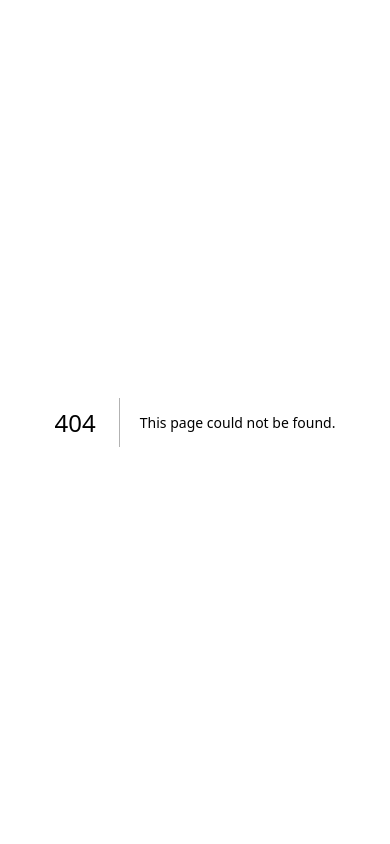
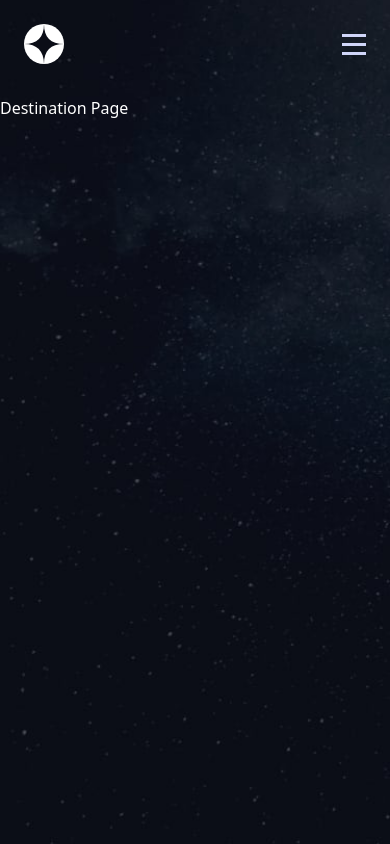
Before and after one commit to brandondykun/space-tourism, a Next.js app: page /destination in a window 390 px wide. Before the commit this address had no page. Built offline with nearby package versions, Linux system fonts and the light colour scheme; a web font is replaced by a local one.

Commit message:
Created initial pages, desktop nav bar and mobile nav menu.

```diff
--- /dev/null
+++ b/app/components/Navbar.tsx
@@ -0,0 +1,158 @@
+"use client";
+
+import { useEffect, useRef, useState } from "react";
+import Link from "next/link";
+import Image from "next/image";
+import { usePathname } from "next/navigation";
+import logo from "../../public/shared/logo.svg";
+import hamburger from "../../public/shared/icon-hamburger.svg";
+import close from "../../public/shared/icon-close.svg";
+
+const Navbar = () => {
+  const [open, setOpen] = useState(false);
+  const [openClass, setOpenClass] = useState(false);
+
+  const mobileMenuRef = useRef<HTMLDivElement>(null!);
+
+  const currentRoute = usePathname();
+
+  const openMenu = () => {
+    setOpen(true);
+    setTimeout(() => {
+      setOpenClass(true);
+    }, 100);
+  };
+
+  const closeMenu = () => {
+    setOpenClass(false);
+    setTimeout(() => {
+      setOpen(false);
+    }, 300);
+  };
+
+  const closeMenuOnOutsideClick = (e: MouseEvent) => {
+    if (
+      mobileMenuRef.current &&
+      open &&
+      !mobileMenuRef.current.contains(e.target as Node)
+    ) {
+      closeMenu();
+    }
+  };
+
+  useEffect(() => {
+    if (open) {
+      document.addEventListener("mousedown", closeMenuOnOutsideClick);
+    }
+    return () => {
+      document.removeEventListener("mousedown", closeMenuOnOutsideClick);
+    };
+  }, [open]);
+
+  return (
+    <div className="flex flex-row items-center absolute top-0 right-0 left-0 justify-between lg:top-8 p-6 md:p-0">
+      <Image
+        src={logo}
+        alt="Logo"
+        className="h-10 w-10 md:h-12 md:w-12 md:ml-8 lg:ml-16"
+      />
+      <nav className=" text-white bg-black-transparent backdrop-blur-xl font-barlow md:block hidden px-12 lg:px-32 h-24">
+        <ul className="md:flex flex-row gap-10 items-center h-full">
+          <li>
+            <Link href="/" className="h-full block py-6">
+              <span className="font-bold mr-2">00</span>HOME
+            </Link>
+          </li>
+
+          <li>
+            <Link href="/destination" className="h-full block py-6">
+              <span className="font-bold mr-2">01</span>DESTINATION
+            </Link>
+          </li>
+          <li>
+            <Link href="/crew" className="h-full block py-6">
+              <span className="font-bold mr-2">02</span>CREW
+            </Link>
+          </li>
+          <li>
+            <Link href="/technology" className="h-full block py-6">
+              <span className="font-bold mr-2">03</span>TECHNOLOGY
+            </Link>
+          </li>
+        </ul>
+      </nav>
+      <button onClick={openMenu} className="md:hidden">
+        <Image src={hamburger} alt="menu" className="h-[21px] w-6" />
+      </button>
+      <div
+        className={`${
+          open ? "" : "hidden"
+        } fixed top-0 bottom-0 w-60 bg-black-transparent backdrop-blur-xl text-white md:hidden transition-all duration-500 ${
+          openClass ? "right-0" : "-right-64"
+        }`}
+        ref={mobileMenuRef}
+      >
+        <div className="flex justify-end pr-6 pt-8">
+          <button onClick={closeMenu}>
+            <Image src={close} alt="Close Menu" />
+          </button>
+        </div>
+        <nav className="font-barlow mt-6">
+          <ul className="flex flex-col gap-2">
+            <li>
+              <Link
+                href="/"
+                className={`h-full block py-1 my-1 px-6 font-extralight tracking-widest ${
+                  currentRoute === "/"
+                    ? "border-r-4 border-solid border-light-blue"
+                    : ""
+                }`}
+              >
+                <span className="font-bold mr-2">00</span>HOME
+              </Link>
+            </li>
+
+            <li>
+              <Link
+                href="/destination"
+                className={`h-full block py-1 my-1 px-6 font-extralight tracking-widest ${
+                  currentRoute === "/destination"
+                    ? "border-r-4 border-solid border-light-blue"
+                    : ""
+                }`}
+              >
+                <span className="font-bold mr-2">01</span>DESTINATION
+              </Link>
+            </li>
+            <li>
+              <Link
+                href="/crew"
+                className={`h-full block py-1 my-1 px-6 font-extralight tracking-widest ${
+                  currentRoute === "/crew"
+                    ? "border-r-4 border-solid border-light-blue"
+                    : ""
+                }`}
+              >
+                <span className="font-bold mr-2">02</span>CREW
+              </Link>
+            </li>
+            <li>
+              <Link
+                href="/technology"
+                className={`h-full block py-1 my-1 px-6 font-extralight tracking-widest ${
+                  currentRoute === "/technology"
+                    ? "border-r-4 border-solid border-light-blue"
+                    : ""
+                }`}
+              >
+                <span className="font-bold mr-2">03</span>TECHNOLOGY
+              </Link>
+            </li>
+          </ul>
+        </nav>
+      </div>
+    </div>
+  );
+};
+
+export default Navbar;
--- /dev/null
+++ b/app/crew/page.tsx
@@ -0,0 +1,9 @@
+const CrewPage = () => {
+  return (
+    <main className="flex min-h-screen flex-col pt-24 lg:pt-32 bg-bg-crew-mobile sm:bg-bg-crew-tablet lg:bg-bg-crew-desktop bg-cover bg-center overflow-hidden text-white">
+      Crew Page
+    </main>
+  );
+};
+
+export default CrewPage;
--- /dev/null
+++ b/app/destination/page.tsx
@@ -0,0 +1,9 @@
+const DestinationPage = () => {
+  return (
+    <main className="flex min-h-screen flex-col pt-24 lg:pt-32 bg-bg-destination-mobile sm:bg-bg-destination-tablet lg:bg-bg-destination-desktop bg-cover bg-center overflow-hidden text-white">
+      Destination Page
+    </main>
+  );
+};
+
+export default DestinationPage;
--- a/app/globals.css
+++ b/app/globals.css
@@ -1,3 +1,8 @@
 @tailwind base;
 @tailwind components;
 @tailwind utilities;
+
+:root {
+  --font-barlow: ${barlow.style.fontFamily},
+  --font-bellfair: ${bellfair.style.fontFamily}
+}
--- a/app/layout.tsx
+++ b/app/layout.tsx
@@ -1,16 +1,19 @@
 import "./globals.css";
 import type { Metadata } from "next";
 import { Bellefair, Barlow_Condensed } from "next/font/google";
+import Navbar from "./components/Navbar";
 
 export const bellfair = Bellefair({
   subsets: ["latin"],
-  weight: "400",
+  weight: ["400"],
   display: "swap",
+  variable: "--font-bellfair",
 });
 export const barlow = Barlow_Condensed({
   subsets: ["latin"],
-  weight: "400",
+  weight: ["200", "300", "400", "700"],
   display: "swap",
+  variable: "--font-barlow",
 });
 
 export const metadata: Metadata = {
@@ -25,7 +28,10 @@ export default function RootLayout({
 }) {
   return (
     <html lang="en">
-      <body className={bellfair.className}>{children}</body>
+      <body className={`${bellfair.variable} ${barlow.variable}`}>
+        <Navbar />
+        {children}
+      </body>
     </html>
   );
 }
--- a/app/page.tsx
+++ b/app/page.tsx
@@ -1,3 +1,7 @@
 export default function Home() {
-  return <main className="flex min-h-screen flex-col">Home</main>;
+  return (
+    <main className="flex min-h-screen flex-col pt-24 lg:pt-32 bg-bg-home-mobile sm:bg-bg-home-tablet lg:bg-bg-home-desktop bg-cover bg-center overflow-hidden text-white">
+      Home
+    </main>
+  );
 }
--- /dev/null
+++ b/app/technology/page.tsx
@@ -0,0 +1,9 @@
+const TechnologyPage = () => {
+  return (
+    <main className="flex min-h-screen flex-col pt-24 lg:pt-32 bg-bg-technology-mobile sm:bg-bg-technology-tablet lg:bg-bg-technology-desktop bg-cover bg-center overflow-hidden text-white">
+      Technology Page
+    </main>
+  );
+};
+
+export default TechnologyPage;
--- a/tailwind.config.ts
+++ b/tailwind.config.ts
@@ -1,20 +1,47 @@
-import type { Config } from 'tailwindcss'
+import type { Config } from "tailwindcss";
+const { fontFamily } = require("tailwindcss/defaultTheme");
 
 const config: Config = {
   content: [
-    './pages/**/*.{js,ts,jsx,tsx,mdx}',
-    './components/**/*.{js,ts,jsx,tsx,mdx}',
-    './app/**/*.{js,ts,jsx,tsx,mdx}',
+    "./pages/**/*.{js,ts,jsx,tsx,mdx}",
+    "./components/**/*.{js,ts,jsx,tsx,mdx}",
+    "./app/**/*.{js,ts,jsx,tsx,mdx}",
   ],
   theme: {
     extend: {
       backgroundImage: {
-        'gradient-radial': 'radial-gradient(var(--tw-gradient-stops))',
-        'gradient-conic':
-          'conic-gradient(from 180deg at 50% 50%, var(--tw-gradient-stops))',
+        "bg-home-mobile": "url('/home/background-home-mobile.jpg')",
+        "bg-home-tablet": "url('/home/background-home-tablet.jpg')",
+        "bg-home-desktop": "url('/home/background-home-desktop.jpg')",
+        "bg-crew-mobile": "url('/crew/background-crew-mobile.jpg')",
+        "bg-crew-tablet": "url('/crew/background-crew-tablet.jpg')",
+        "bg-crew-desktop": "url('/crew/background-crew-desktop.jpg')",
+        "bg-destination-mobile":
+          "url('/destination/background-destination-mobile.jpg')",
+        "bg-destination-tablet":
+          "url('/destination/background-destination-tablet.jpg')",
+        "bg-destination-desktop":
+          "url('/destination/background-destination-desktop.jpg')",
+        "bg-technology-mobile":
+          "url('/technology/background-technology-mobile.jpg')",
+        "bg-technology-tablet":
+          "url('/technology/background-technology-tablet.jpg')",
+        "bg-technology-desktop":
+          "url('/technology/background-technology-desktop.jpg')",
+      },
+      colors: {
+        "dark-blue": "#0B0D17",
+        "light-blue": "#D0D6F9",
+        white: "#FFFFFF",
+        "black-transparent": "#ffffff0a",
+      },
+      fontFamily: {
+        barlow: ["var(--font-barlow)", ...fontFamily.sans],
+        bellfair: ["var(--font-bellfair)", ...fontFamily.serif],
       },
     },
   },
   plugins: [],
-}
-export default config
+};
+
+export default config;
```
